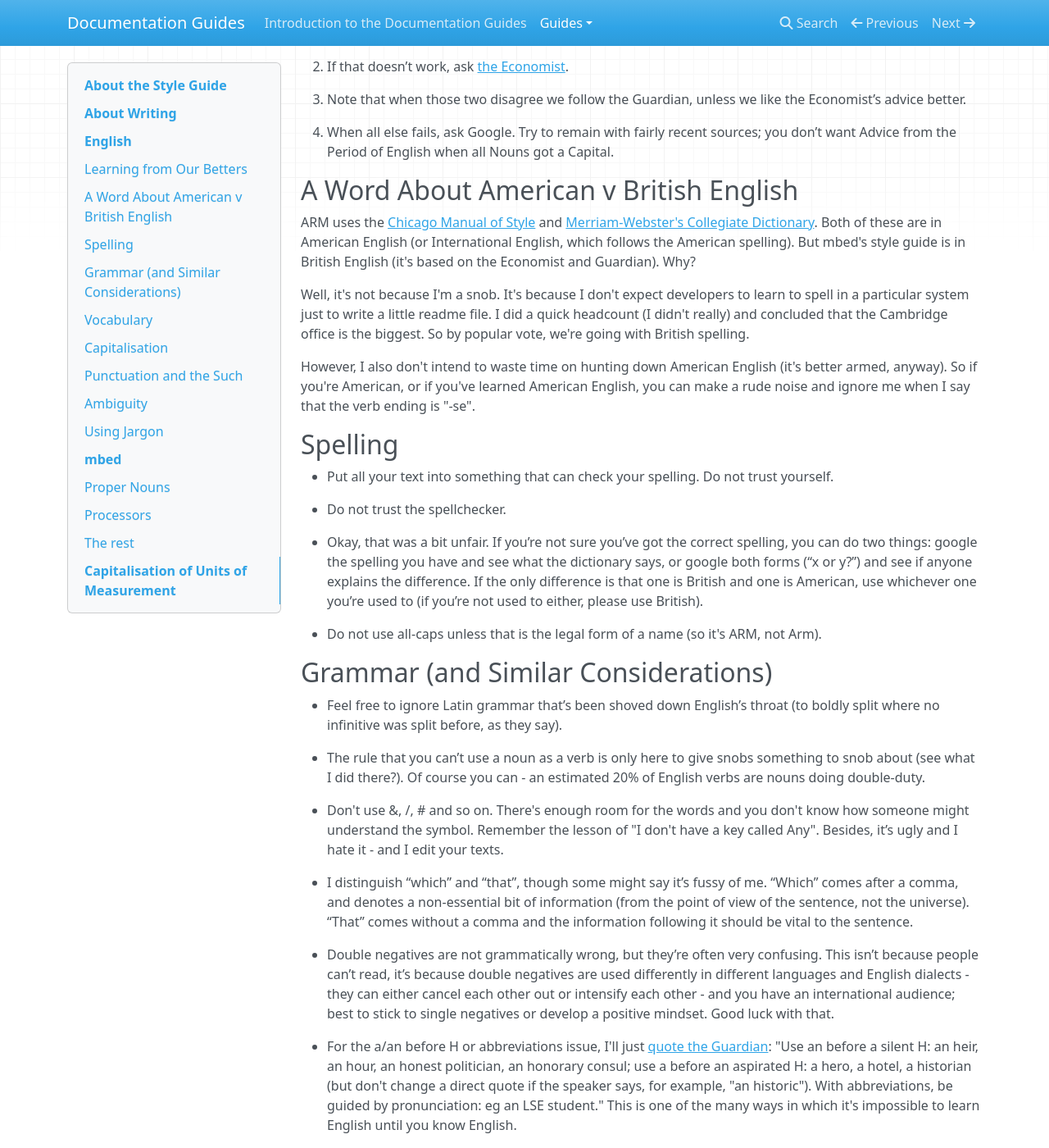
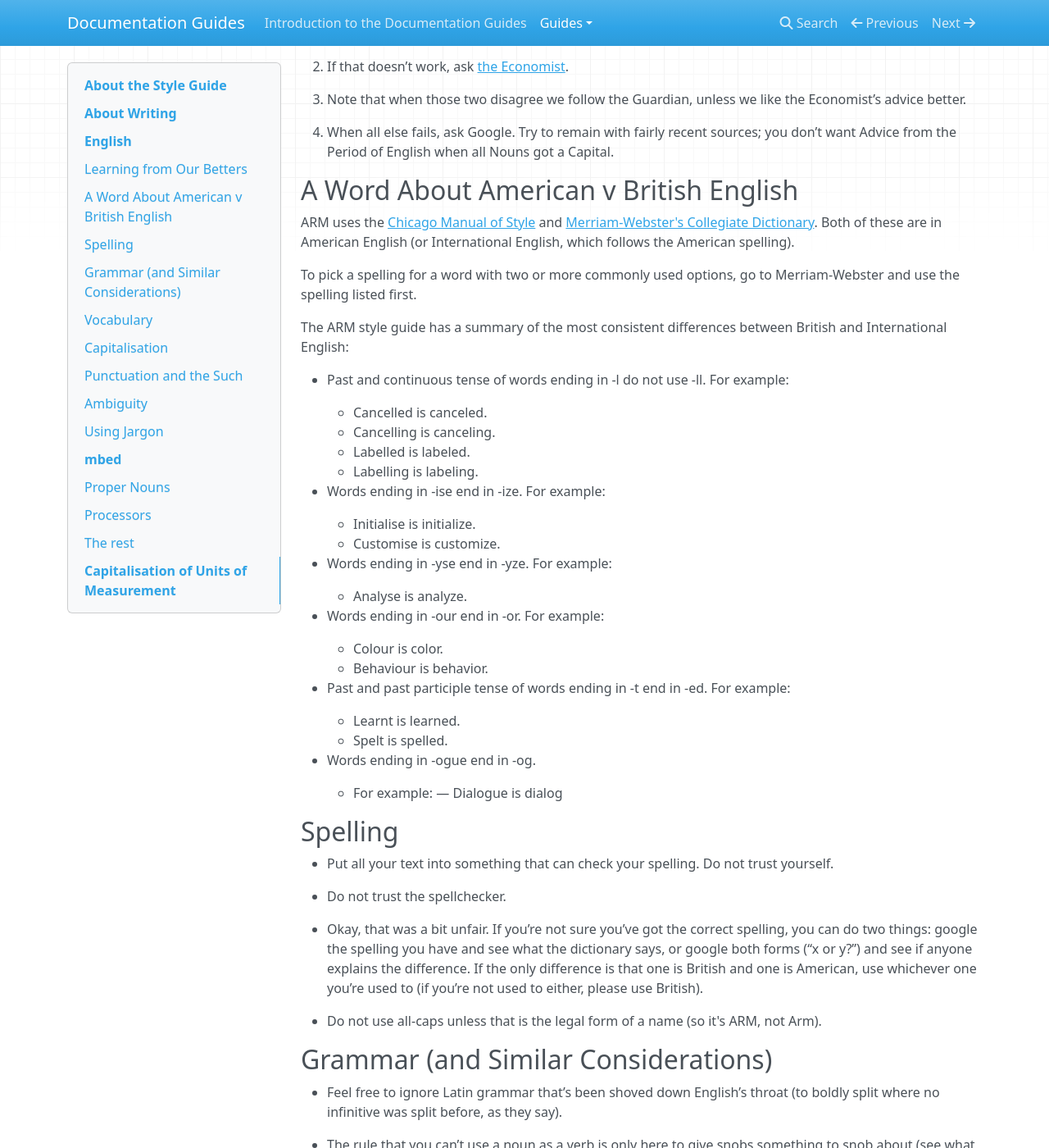
Before and after one commit to JoeTheGuitarist/documentation_docs, an MkDocs documentation site: the page built from Docs/style_guide.md, in a window 1280 px wide and 1400 px high, scrolled down 1070 px. Shown: the whole window at 82% size. Built offline with MkDocs 1.6.1, drawn with Linux system fonts in a browser that asks for light colours; nearby versions of some CDN libraries; old or Windows-style settings are respelled for this version of MkDocs.

Commit message:
Some updates

```diff
--- a/Docs/style_guide.md
+++ b/Docs/style_guide.md
@@ -24,7 +24,7 @@ This is not a full writing guide. It doesn’t tell you how to write a full text
 
 * If you have a sense of humour - use it. In a pinch, [link](http://xkcd.com/1348/) [to](http://xkcd.com/195/) [xkcd](http://xkcd.com/386/).
 
-If you want more information about writing, see our [writing guide](writing_guide.md). It deals with things like writing examples and instructions, ordering your text and self-editing.
+* If you want more information about writing, see our [writing guide](writing_guide.md). It deals with things like writing examples and instructions, ordering your text and self-editing.
 
 ______
 
@@ -48,11 +48,35 @@ If you’re not sure, follow this emergency procedure:
 
 ## A Word About American v British English
 
-ARM uses the [Chicago Manual of Style](http://www.chicagomanualofstyle.org/16/contents) and [Merriam-Webster's Collegiate Dictionary](http://www.merriam-webster.com/). Both of these are in American English (or International English, which follows the American spelling). But mbed's style guide is in British English (it's based on the Economist and Guardian). Why?
+ARM uses the [Chicago Manual of Style](http://www.chicagomanualofstyle.org/16/contents) and [Merriam-Webster's Collegiate Dictionary](http://www.merriam-webster.com/). Both of these are in American English (or International English, which follows the American spelling).
 
-Well, it's not because I'm a snob. It's because I don't expect developers to learn to spell in a particular system just to write a little readme file. I did a quick headcount (I didn't really) and concluded that the Cambridge office is the biggest. So by popular vote, we're going with British spelling.
+To pick a spelling for a word with two or more commonly used options, go to Merriam-Webster and use the spelling listed first.
 
-However, I also don't intend to waste time on hunting down American English (it's better armed, anyway). So if you're American, or if you've learned American English, you can make a rude noise and ignore me when I say that the verb ending is "-se".
+The ARM style guide has a summary of the most consistent differences between British and International English:
+
+* Past and continuous tense of words ending in -l do not use -ll. For example:
+	* Cancelled is canceled.
+	* Cancelling is canceling.
+	* Labelled is labeled.
+	* Labelling is labeling.
+
+* Words ending in -ise end in -ize. For example:
+	* Initialise is initialize.
+	* Customise is customize.
+
+* Words ending in -yse end in -yze. For example:
+	* Analyse is analyze.
+
+* Words ending in -our end in -or. For example:
+	* Colour is color.
+	* Behaviour is behavior.
+
+* Past and past participle tense of words ending in -t end in -ed. For example:
+	* Learnt is learned.
+	* Spelt is spelled.
+
+* Words ending in -ogue end in -og.
+	* For example: — Dialogue is dialog
 
 ## Spelling
 
```
Also changed, not shown: Docs/publishing_guide.md (+2 -2 lines), Docs/writing_guide.md (+2 -0 lines).
